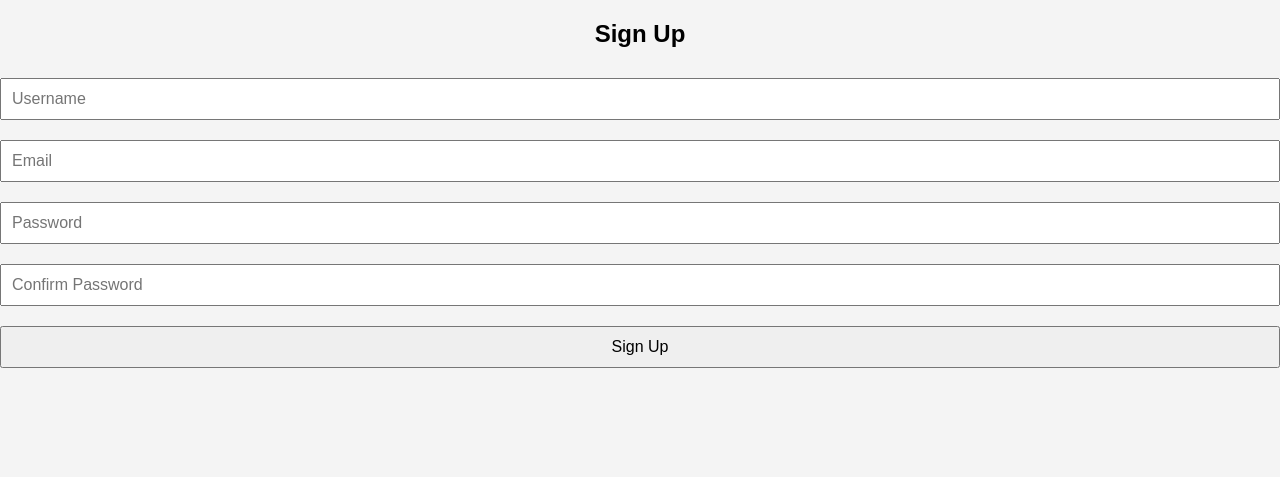
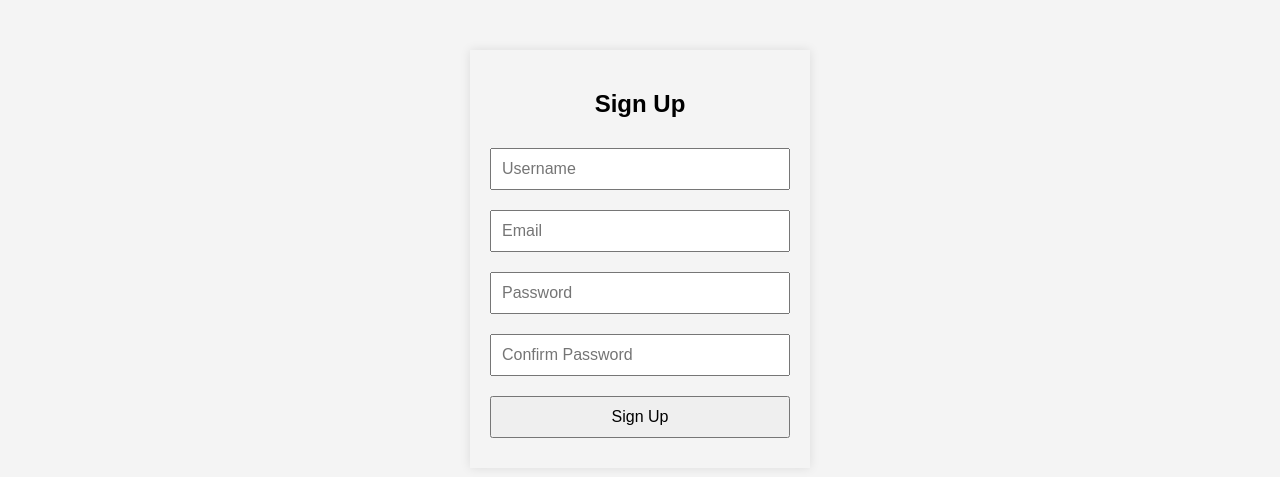
Before and after one commit to Ali-w908/edu-site-platform, a Django app: page /courses/signup/ in a window 1280 px wide. Shown: the top 477 px of the page. Run offline with Django 5.2, Linux system fonts and the light colour scheme.

Commit message:
updated signup page

```diff
--- a/edu_platform/courses/static/css/styles.css
+++ b/edu_platform/courses/static/css/styles.css
@@ -33,6 +33,13 @@ button {
     transition-behavior: repeat;
 }
 
+.signup-container{
+    width: 300px;
+    margin: 50px auto;
+    padding: 20px;
+    box-shadow: 0 0 10px rgba(0, 0, 0, 0.1);
+}
+
 .signup-container button:hover {
     background-color: #07000016;
 }
--- a/edu_platform/courses/views.py
+++ b/edu_platform/courses/views.py
@@ -2,7 +2,7 @@ from django.shortcuts import render, redirect
 from django.contrib.auth import authenticate, login
 from .models import Course
 from django.contrib.auth.forms import UserCreationForm
-from django.urls import reverse
+from django.contrib import messages
 
 def login_view(request):
     if request.method == 'POST':
@@ -11,6 +11,7 @@ def login_view(request):
         user = authenticate(request, username=username, password=password)
         if user is not None:
             login(request, user)
+            messages.success(request, 'You have successfully logged in!')
             return redirect('courses:dashboard')
     return render(request, 'courses/login.html')
 
@@ -30,7 +31,10 @@ def signup_view(request):
             raw_password = form.cleaned_data.get('password1')
             user = authenticate(username=username, password=raw_password)
             login(request, user)
+            messages.success(request, 'Your account has been created successfully!')
             return redirect('courses:dashboard')
+        else:
+            messages.error(request, 'Please correct the error below.')
     else:
         form = UserCreationForm()
     return render(request, 'courses/signup.html', {'form': form})
```
Also changed, not shown: edu_platform/db.sqlite3.
